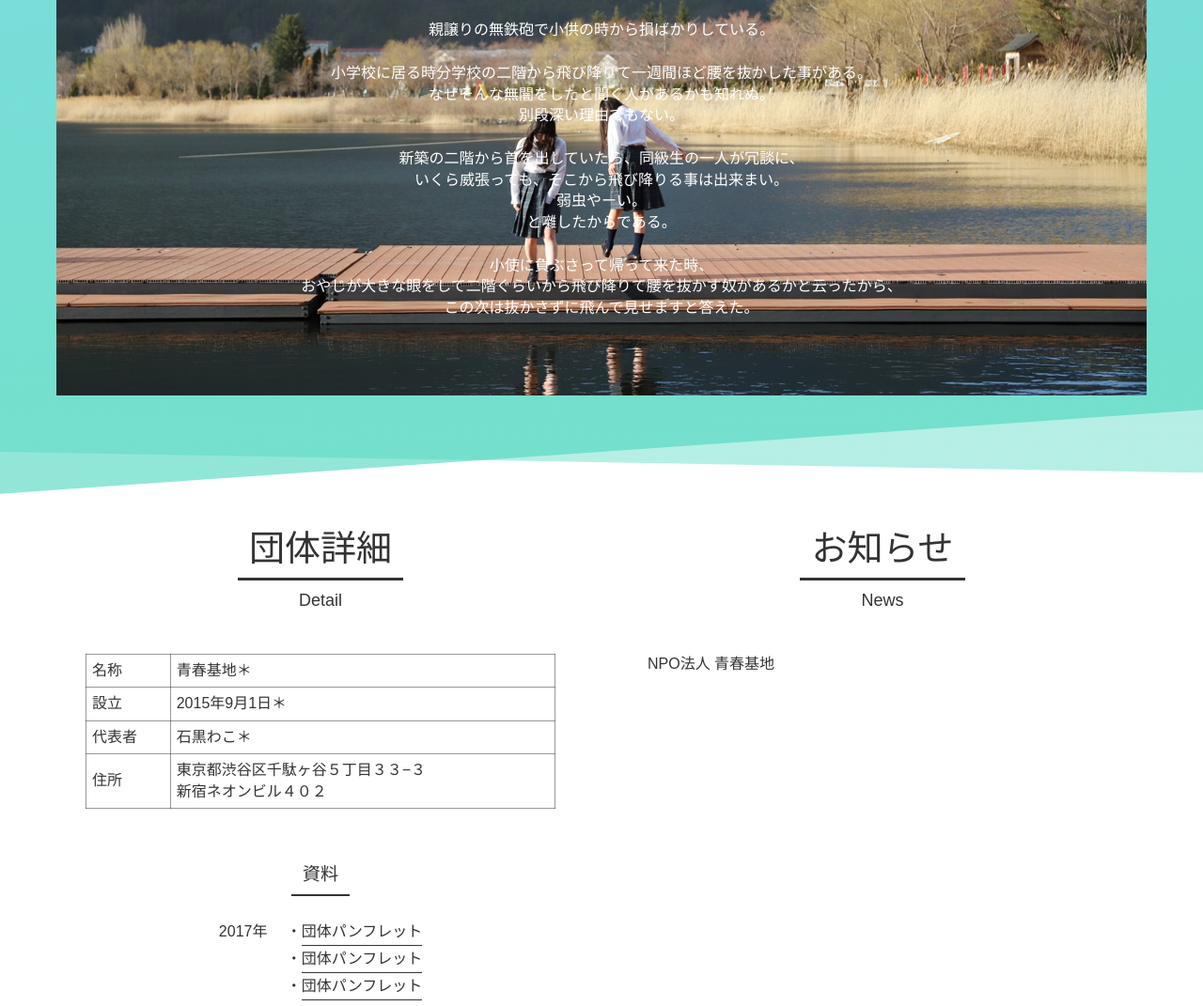
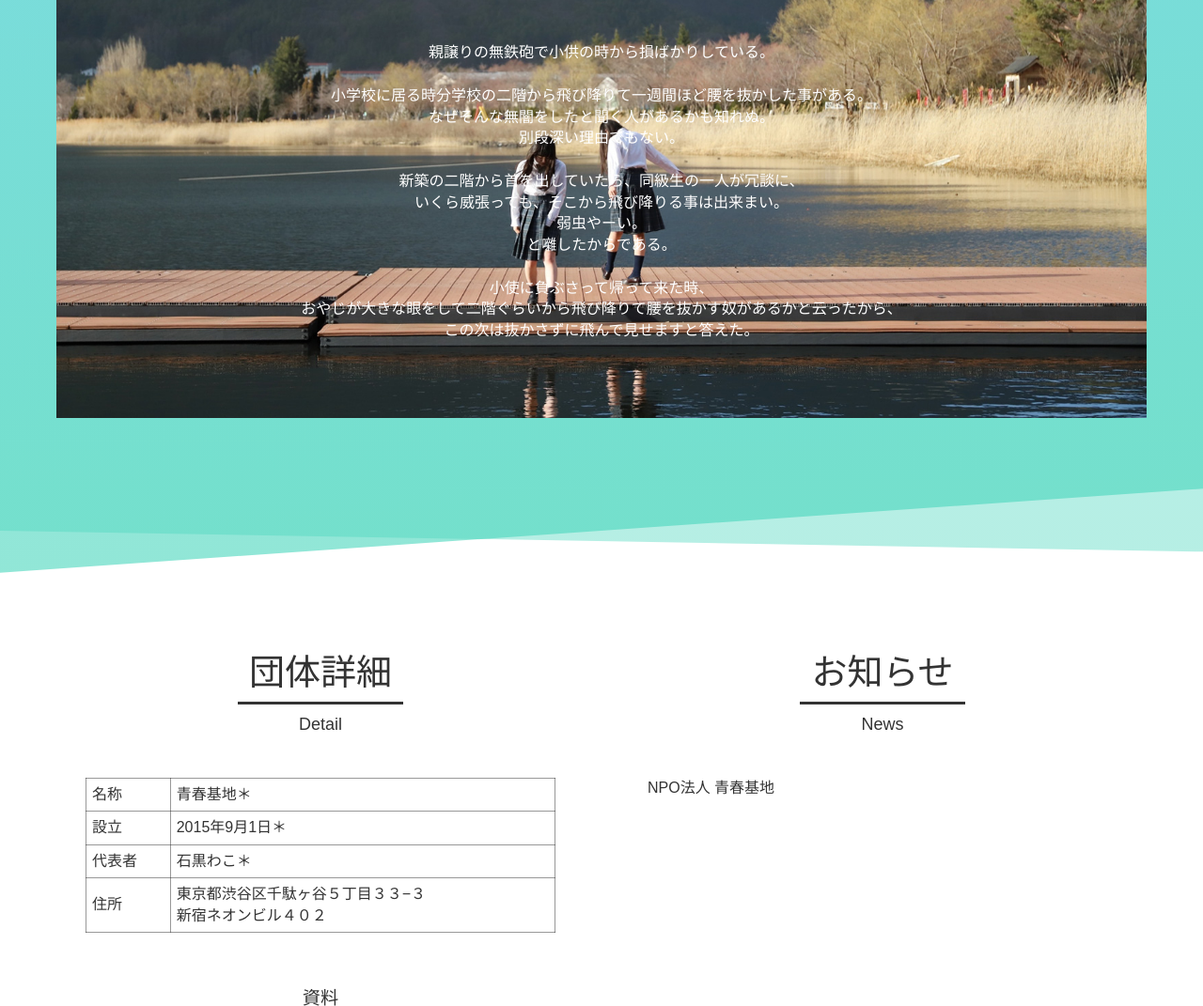
Before and after one commit to chitose87/seishun-kichi_website, a website: page src/index.html in a window 1280 px wide. Shown: the part 2870-3941 px from the top of the page at 94% size. Drawn offline with Linux system fonts and the light colour scheme; a web font is replaced by a local one.

Commit message:
余白調整

```diff
--- a/src/style/_footer.scss
+++ b/src/style/_footer.scss
@@ -1,6 +1,7 @@
 footer {
 	background: linear-gradient(to bottom, #5CCAED 0%, $color_blue 100%);
 	padding: 1rem 1rem;
+	margin-top: 3rem;
 	font-size: small;
 
 	.inner {
--- a/src/style/_info.scss
+++ b/src/style/_info.scss
@@ -1,4 +1,5 @@
 .info {
+	padding-bottom: 0;
 	.inner {
 		display: flex;
 		justify-content: space-around;
--- a/src/style/_service.scss
+++ b/src/style/_service.scss
@@ -1,5 +1,9 @@
 .service {
 	position: relative;
+	margin-top: 2rem;
+	margin-bottom: 2rem;
+	padding-top: 1.5rem;
+	padding-bottom: 5rem;
 	&:before, &:after {
 		content: "";
 		display: block;
```
Also changed, not shown: src/index.pug (line endings or trailing spaces), src/style/index.css, 1 other file.
